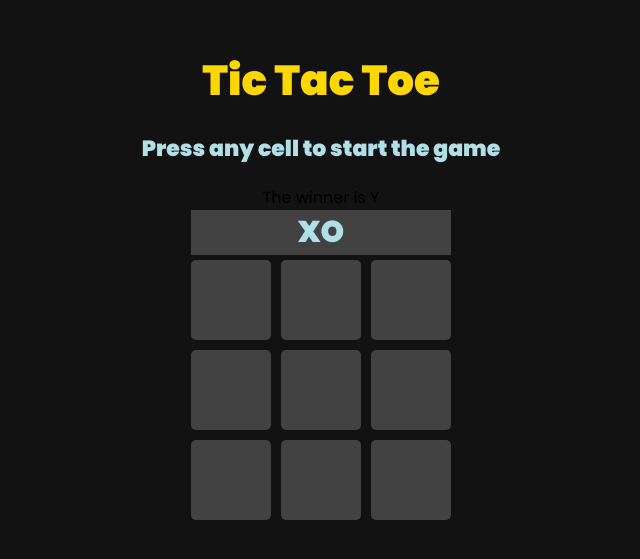
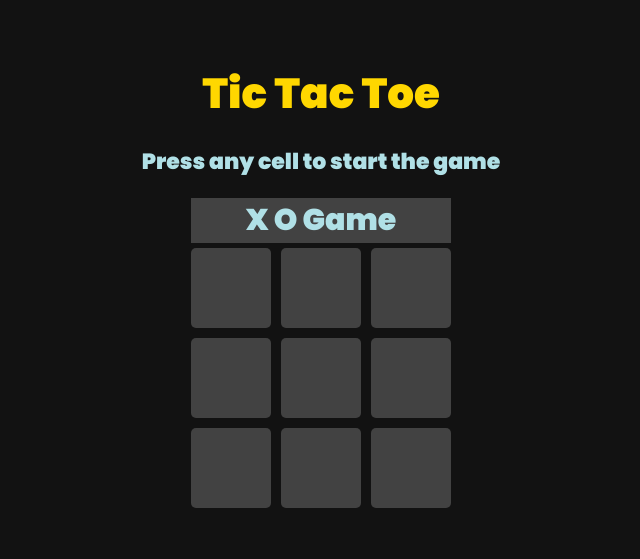
Before and after one commit to aminamohy/XOGAME, a plain HTML site: page index.html in a window 1280 px wide. Shown: the part 113-672 px from the top of the page, without its empty margins (319-959 px from the left). Drawn offline with Linux system fonts and the light colour scheme.

Commit message:
Update index.html

```diff
--- a/index.html
+++ b/index.html
@@ -12,10 +12,10 @@
         <p class="title">Tic Tac Toe</p>
         <P id="glow-text">Press any cell to start the game</P>
         <p id="winnerX">The winner is X</p>
-        <p id="winnerY">The winner is Y</p>
+        <p id="winnerO">The winner is O</p>
         <p id="NOwinner">No winner</p>
         <button id="newgame">NEW GAME</button>
-        <div class="turns"><span>XO</span></div>
+        <div class="turns"><span>X O Game</span></div>
         <div id="board">
             <div id="cells">
             <div id="cell1" class="cell" onclick="game(this.id)" ></div>
```
